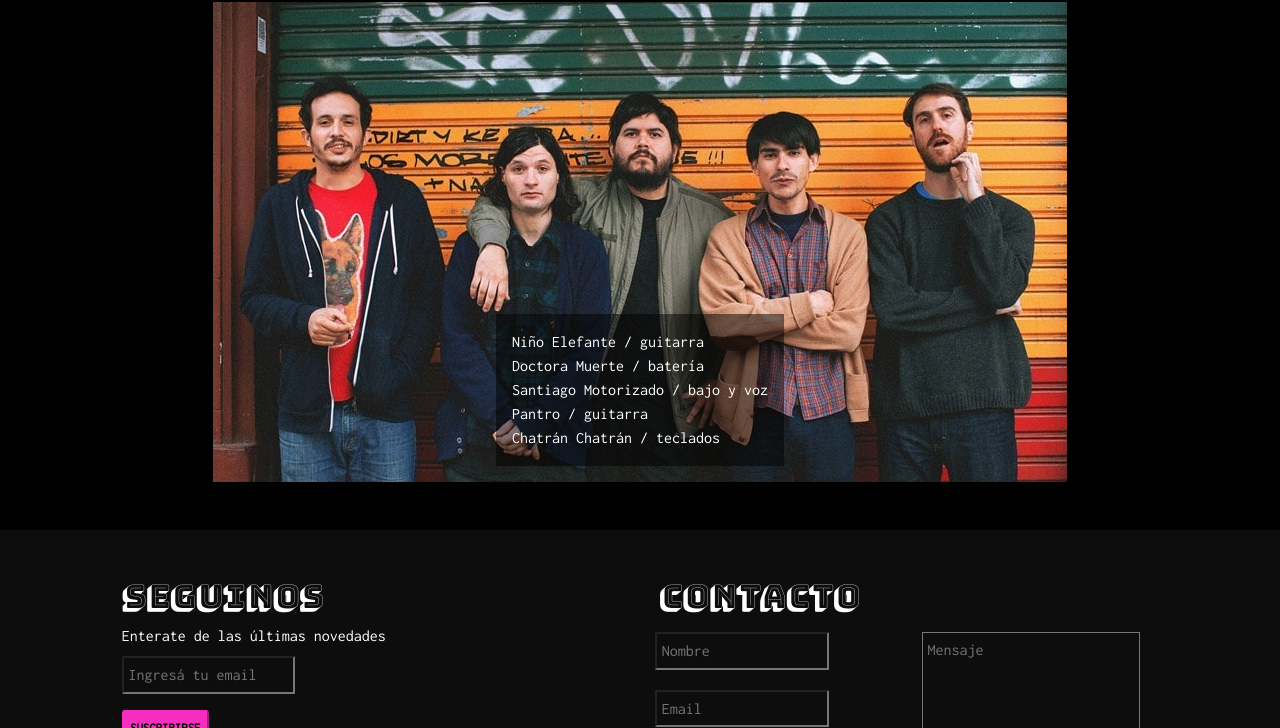
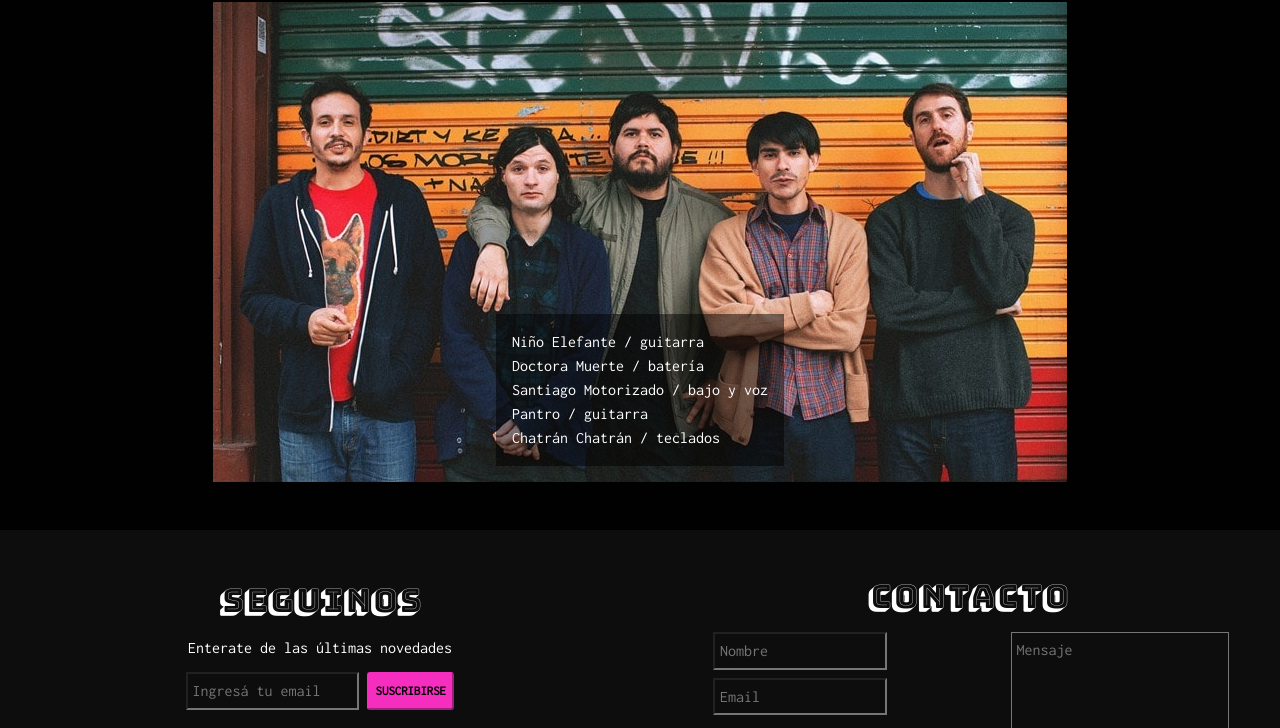
Before and after one commit to marinamastro/el_mato, a website: page index.html in a window 1280 px wide. Shown: the part 2052-2780 px from the top of the page. Drawn offline with nearby package versions, Linux system fonts and the light colour scheme; a web font is replaced by a local one.

Commit message:
mejoro la visualizacion del footer en tamaños chicos

```diff
--- a/index.html
+++ b/index.html
@@ -169,22 +169,24 @@
             </div>
         </section>
     </main>
-    <footer class="row mt-5 justify-content-center pb-3 pt-5 index">
-        <div class="seguinos col-12 col-sm-5">
-            <div class="row">
-            <h3 class="col-12">SEGUINOS</h2>
-            <p class="mt-2 col-12">Enterate de las últimas novedades</p>
-            <form action="#" method="POST" class="col-12">
-                <div class="form-group">
-                    <input type="email" placeholder="Ingresá tu email" id="email" required class="mt-2">
+    <footer class="row mt-5 pb-3 pt-5 index">
+        <div class="seguinos col-12 col-sm-6">
+            <div class="row justify-content-center">
+                <h3 class="p-1">SEGUINOS</h3>
             </div>
-                <div class="form-group">
-                    <button type="submit" class="boton">SUSCRIBIRSE</button>
+            <div class="row justify-content-center">
+                <p class="mt-2 p-1 text-center">Enterate de las últimas novedades</p>
+            </div>
+            <form action="#" method="POST" class="row justify-content-center">
+                <div class="col-12">
+                    <div class="row justify-content-center">
+                        <input type="email" placeholder="Ingresá tu email" id="email" required class="mt-2 mr-2">
+                        <button type="submit" class="boton mt-2">SUSCRIBIRSE</button>
+                    </div>
+
                 </div>
             </form>
-            </div>
-            <div class="row d-none d-md-flex">
-                <ul class="d-flex pt-2 redes pl-2">
+            <ul class="d-flex pt-2 redes pl-2 justify-content-center mt-3">
                     <li>
                         <a href="https://es-la.facebook.com/elmatoaunpoliciamotorizado/" target="_blank">
                             <i class="fab fa-facebook-square"></i>
@@ -213,30 +215,30 @@
                 </ul>
         </div>
     </div>
-        <div class="contacto col-12 col-sm-5">
-            <h3 class="row ml-1 mb-3">Contacto</h2>
-            <form action="#" method="POST" class="row">
-                <div class="col-6">
-                    <div class="form-group">
-                        <input type="email" placeholder="Nombre" id="nombre" required class=" mb-1">
+        <div class="contacto col-12 col-sm-6 mt-4 mt-sm-0">
+            <div class="row justify-content-center mb-3">
+                <h3 class="pl-3">CONTACTO</h3>
             </div>
-                    <div class="form-group">
-                        <input type="email" placeholder="Email" id="emailContacto" required>
+            <form action="#" method="POST" class="row justify-content-center">
+                <div class="col-12 col-lg-6">
+                    <div class="row justify-content-center">
+                        <input type="email" placeholder="Nombre" id="nombre" required class="mb-2">
+                    </div>
+                        <div class="row justify-content-center">
+                            <input type="email" placeholder="Email" id="emailContacto" required class="mb-2">
                         </div>
                 </div>
                 <div class="col-12 col-lg-6">
-                <div class="form-group">
-                    <textarea placeholder="Mensaje" rows="4" cols="24" id="mensaje"></textarea>
+                    <div class="row justify-content-center">
+                        <textarea placeholder="Mensaje" rows="4" cols="24" id="mensaje" class="mb-2"></textarea>
                     </div>
-                <div class="form-group">
+                    <div class="row justify-content-center">
                         <button type="submit" class="boton">ENVIAR</button>
                     </div>
                 </div>
            </form>
         </div>
-        <div class="col-12">
-            <p class="text-muted">&copy; Marina Mastropierro 2020</p>
-        </div>
+        <p class="text-muted col-12 mt-4">&copy; Marina Mastropierro 2020</p>
     </footer>
     <script src="https://code.jquery.com/jquery-3.5.1.slim.min.js" integrity="sha384-DfXdz2htPH0lsSSs5nCTpuj/zy4C+OGpamoFVy38MVBnE+IbbVYUew+OrCXaRkfj" crossorigin="anonymous"></script>
     <script src="https://cdn.jsdelivr.net/npm/popper.js@1.16.0/dist/umd/popper.min.js" integrity="sha384-Q6E9RHvbIyZFJoft+2mJbHaEWldlvI9IOYy5n3zV9zzTtmI3UksdQRVvoxMfooAo" crossorigin="anonymous"></script>
--- a/scss/_footer.scss
+++ b/scss/_footer.scss
@@ -30,6 +30,6 @@ input,textarea{
     }
 }
 p.text-muted{
-    margin-left: 8%;
+    text-align: center;
     font-size: 0.8rem;
 }
```
Also changed, not shown: fechas.html (+29 -24 lines), galeria.html (+29 -24 lines), musica.html (+29 -24 lines), css/estilos.css. Lines whose indentation alone changed are shown as unchanged.
